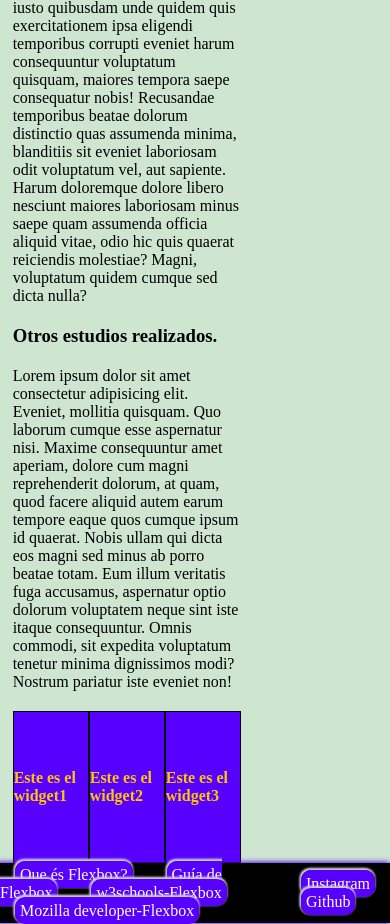
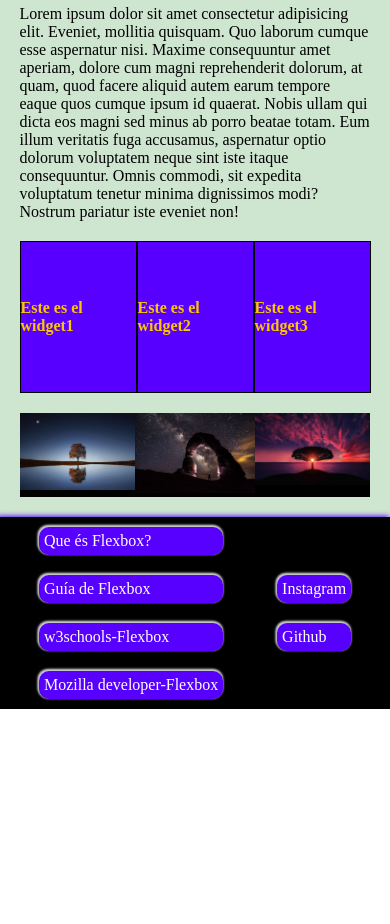
Before and after one commit to jortegah79/Flexbox, a plain HTML site: page index.html in a window 390 px wide. Shown: the part 1073-1997 px from the top of the page. After the commit the page ends 1782 px from the top, so only its background shows below. Drawn offline with Linux system fonts and the light colour scheme.

Commit message:
adaptado a dispositivos tablet y movil

```diff
--- a/css/estilos.css
+++ b/css/estilos.css
@@ -1,4 +1,4 @@
-*{
+* {
   margin: 0;
   padding: 0;
   list-style: none;
@@ -6,139 +6,183 @@
   border: none;
   outline: none;
 }
-#Container{
-    width:100%;
-    margin:0px auto;
-    background:#CEE5D0;
-    display:flex;
+#Container {
+  width: 100%;
+  margin: 0px auto;
+  background: #cee5d0;
+  display: flex;
   flex-direction: column;
   flex-wrap: wrap;
 }
-#Header{
+#Header {
   background: #000;
-    display:flex;
-    flex-direction:row;
-    flex-wrap:wrap;
+  display: flex;
+  flex-direction: row;
+  flex-wrap: wrap;
   justify-content: space-between;
   align-items: center;
-    box-shadow:0px 2px 5px 3px #888;
+  box-shadow: 0px 2px 5px 3px #888;
 }
-#Icono{
-    display:flex;
+#Icono {
+  display: flex;
   flex-direction: row;
 }
-#Icono img{
-    width:10%;
+#Icono img {
+  width: 10%;
 }
-#Icono h1{
-
+#Icono h1 {
   margin-left: 20px;
   font-size: 2.4em;
-   color:#5800FF;
+  color: #5800ff;
 }
-#Navbar1{
-    display:flex;
+#Navbar1 {
+  display: flex;
   flex-direction: row;
   flex-wrap: wrap;
 }
-a{
-    padding:5px;
-    background: #5800FF;
-    margin:15px;
+a {
+  padding: 5px;
+  background: #5800ff;
+  margin: 10px 15px 10px;
   border-radius: 10px;
   text-decoration: none;
-    color:#fff;
+  color: #fff;
   font-size: 1em;
-    box-shadow: 2px 0px 3px 1px  #fff;
+  box-shadow: 2px 0px 3px 1px #fff;
   /*Ahora añadimos una pequeña animacion*/
-    animation-name:reloj;
-    animation-duration:.75s;
+  animation-name: reloj;
+  animation-duration: 0.75s;
   animation-timing-function: linear;
   animation-iteration-count: infinite;
   animation-direction: normal;
 }
-@keyframes reloj{
-0%{box-shadow: 2px 0px 2px 1px  #ccc;}
-12%{box-shadow: 1px 1px 2px 1px  #ccc;}
-25%{box-shadow: 0px 2px 2px 1px  #ccc;}
-37%{box-shadow: -1px 1px 2px 1px  #ccc;}
-50%{box-shadow: -2px 0px 2px 1px  #ccc;}
-62%{box-shadow: -1px -1px 2px 1px  #ccc;}
-75%{box-shadow: 0px -2px 2px 1px  #ccc;}
-87%{box-shadow: 1px -1px 2px 1px  #ccc;}
-100%{box-shadow: 2px 0px 2px 1px  #ccc;}
+@keyframes reloj {
+  0% {
+    box-shadow: 2px 0px 2px 1px #ccc;
   }
-a:hover{
+  12% {
+    box-shadow: 1px 1px 2px 1px #ccc;
+  }
+  25% {
+    box-shadow: 0px 2px 2px 1px #ccc;
+  }
+  37% {
+    box-shadow: -1px 1px 2px 1px #ccc;
+  }
+  50% {
+    box-shadow: -2px 0px 2px 1px #ccc;
+  }
+  62% {
+    box-shadow: -1px -1px 2px 1px #ccc;
+  }
+  75% {
+    box-shadow: 0px -2px 2px 1px #ccc;
+  }
+  87% {
+    box-shadow: 1px -1px 2px 1px #ccc;
+  }
+  100% {
+    box-shadow: 2px 0px 2px 1px #ccc;
+  }
+}
+a:hover {
   background: #fff;
-    color:#5800FF;
+  color: #5800ff;
 }
-h2{
-
+h2 {
   font-size: 2em;
 }
-#Main{
- display:flex;
+#Main {
+  display: flex;
   flex-direction: row;
   justify-content: center;
   align-items: stretch;
-
 }
-#Presentacion{
+#Presentacion {
   flex: 1 1 65%;
-  display:flex;
+  display: flex;
   flex-direction: column;
   align-items: center;
   justify-content: space-around;
 }
-.texto{
-    margin-top:20px;
-    width:90%;
+.texto {
+  margin-top: 20px;
+  width: 90%;
 }
-#aside{
-   flex:1 1 35%;
-   display:flex;
+#aside {
+  flex: 1 1 35%;
+  display: flex;
   flex-direction: column;
   flex-wrap: wrap;
-
 }
-.caja{
-    background:#000;
-    flex-basis:1fr;
-
+.caja {
+  background: #000;
+  flex-basis: 1fr;
 }
-.caja img{
-    width:100%;
+.caja img {
+  width: 100%;
 }
-.widContainer{
-    display:flex;
+.widContainer {
+  display: flex;
   flex-direction: row;
   width: 90%;
   justify-content: space-evenly;
 }
-.widget{
-    background-color: #5800FF;
+.widget {
+  background-color: #5800ff;
   height: 150px;
-    display:flex;
+  display: flex;
   justify-content: center;
-    align-items:center;
-    border:1px solid black;
-    color :#FFC600;
+  align-items: center;
+  border: 1px solid black;
+  color: #ffc600;
   flex-shrink: 1;
   flex-grow: 2;
 }
-article p{
+article p {
   padding: 20px 0px;
 }
 
-#Footer{
+#Footer {
   background: #000;
-    height:60px;
-    display:flex;
+  height: 60px;
+  display: flex;
   flex-direction: row;
   flex-wrap: nowrap;
   justify-content: space-between;
   align-items: center;
-    box-shadow:-2px 0px 5px 1px #5800FF;
-
-
+  box-shadow: -2px 0px 5px 1px #5800ff;
 }
+@media screen and (max-width: 980px) {
+  #Footer {
+    height: 100%;
+    flex-wrap: wrap;
+  }
+}
+@media screen and (max-width: 800px) {
+  #Main {
+    flex-direction: column;
+  }
+  #aside {
+    display: flex;
+    flex-direction: row;
+    flex-wrap: nowrap;
+    margin: 20px;
+  }
+  #navbar2 {
+    display: flex;
+    flex-direction: column;
+  }
+  #Rrss {
+    display: flex;
+    flex-direction: column;
+  }
+  #Footer {
+    justify-content: space-evenly;
+  }
+}
+@media screen and (max-width: 480px) {
+  #Icono img {
+    width: 20%;
+  }
+}
```
Lines whose indentation alone changed are shown as unchanged.
